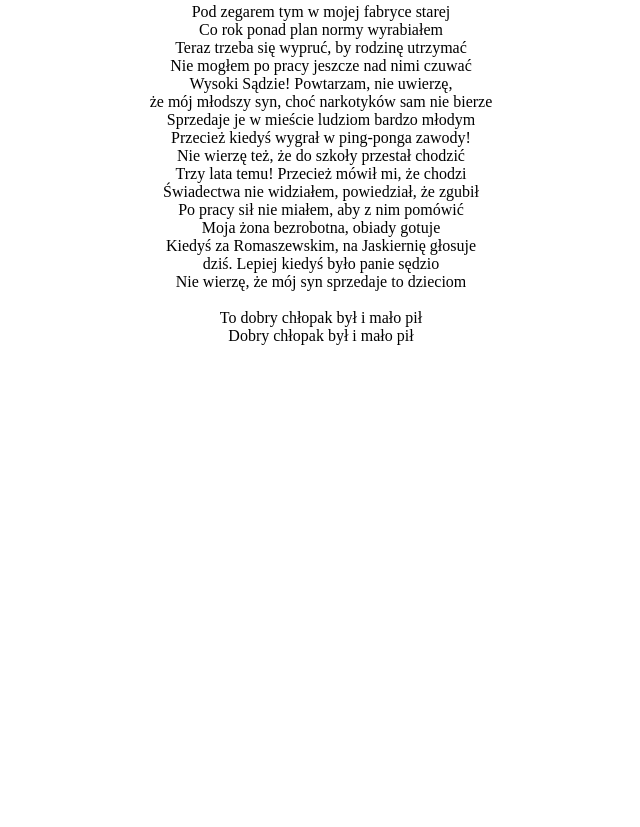
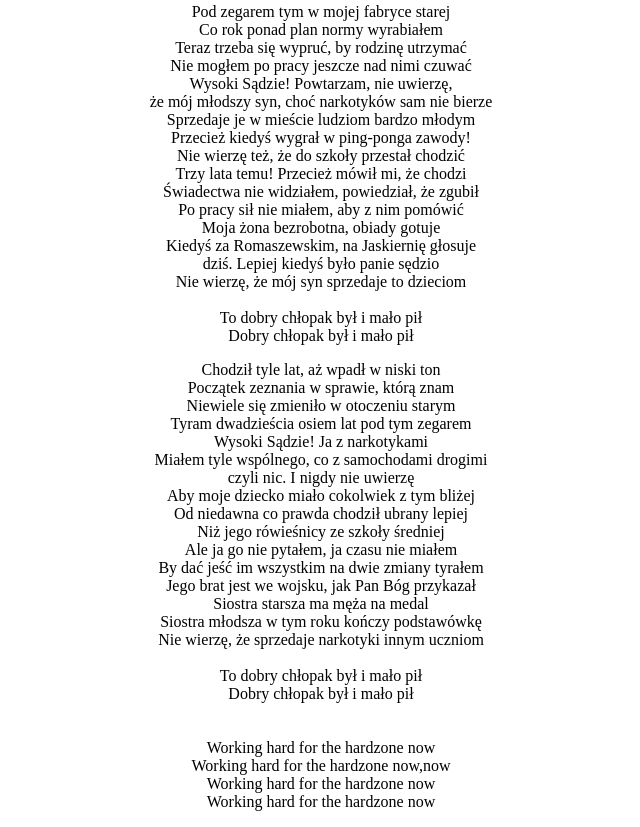
Before and after one commit to MagdaGut/learning-git-2, a plain HTML site: page index.html in a window 1280 px wide. Shown: the part 507-1334 px from the top of the page, without its empty margins (319-959 px from the left). Before the commit the page ends 868 px from the top, so only its background shows below. Drawn offline with Linux system fonts and the light colour scheme.

Commit message:
Add third <p>

```diff
--- a/index.html
+++ b/index.html
@@ -30,7 +30,7 @@
 				<br>
 				Dobry chłopak był i mało pił<br>
 				Dobry chłopak był...</p>
-	    			<p>Pod zegarem tym w mojej fabryce starej<br>
+	    	<p>Pod zegarem tym w mojej fabryce starej<br>
 				Co rok ponad plan normy wyrabiałem<br>
 				Teraz trzeba się wypruć, by rodzinę utrzymać<br>
 				Nie mogłem po pracy jeszcze nad nimi czuwać<br>
@@ -49,5 +49,30 @@
 				<br>
 				To dobry chłopak był i mało pił<br>
 				Dobry chłopak był i mało pił</p>
+			<p>Chodził tyle lat, aż wpadł w niski ton<br>
+				Początek zeznania w sprawie, którą znam<br>
+				Niewiele się zmieniło w otoczeniu starym<br>
+				Tyram dwadzieścia osiem lat pod tym zegarem<br>
+				Wysoki Sądzie! Ja z narkotykami<br>
+				Miałem tyle wspólnego, co z samochodami drogimi<br>
+				czyli nic. I nigdy nie uwierzę<br>
+				Aby moje dziecko miało cokolwiek z tym bliżej<br>
+				Od niedawna co prawda chodził ubrany lepiej<br>
+				Niż jego rówieśnicy ze szkoły średniej<br>
+				Ale ja go nie pytałem, ja czasu nie miałem<br>
+				By dać jeść im wszystkim na dwie zmiany tyrałem<br>
+				Jego brat jest we wojsku, jak Pan Bóg przykazał<br>
+				Siostra starsza ma męża na medal<br>
+				Siostra młodsza w tym roku kończy podstawówkę<br>
+				Nie wierzę, że sprzedaje narkotyki innym uczniom<br>
+				<br>
+				To dobry chłopak był i mało pił<br>
+				Dobry chłopak był i mało pił<br>
+				<br>
+				<br>
+				Working hard for the hardzone now<br>
+				Working hard for the hardzone now,now<br>
+				Working hard for the hardzone now<br>
+				Working hard for the hardzone now </p>
     </body>
 </html>
```
